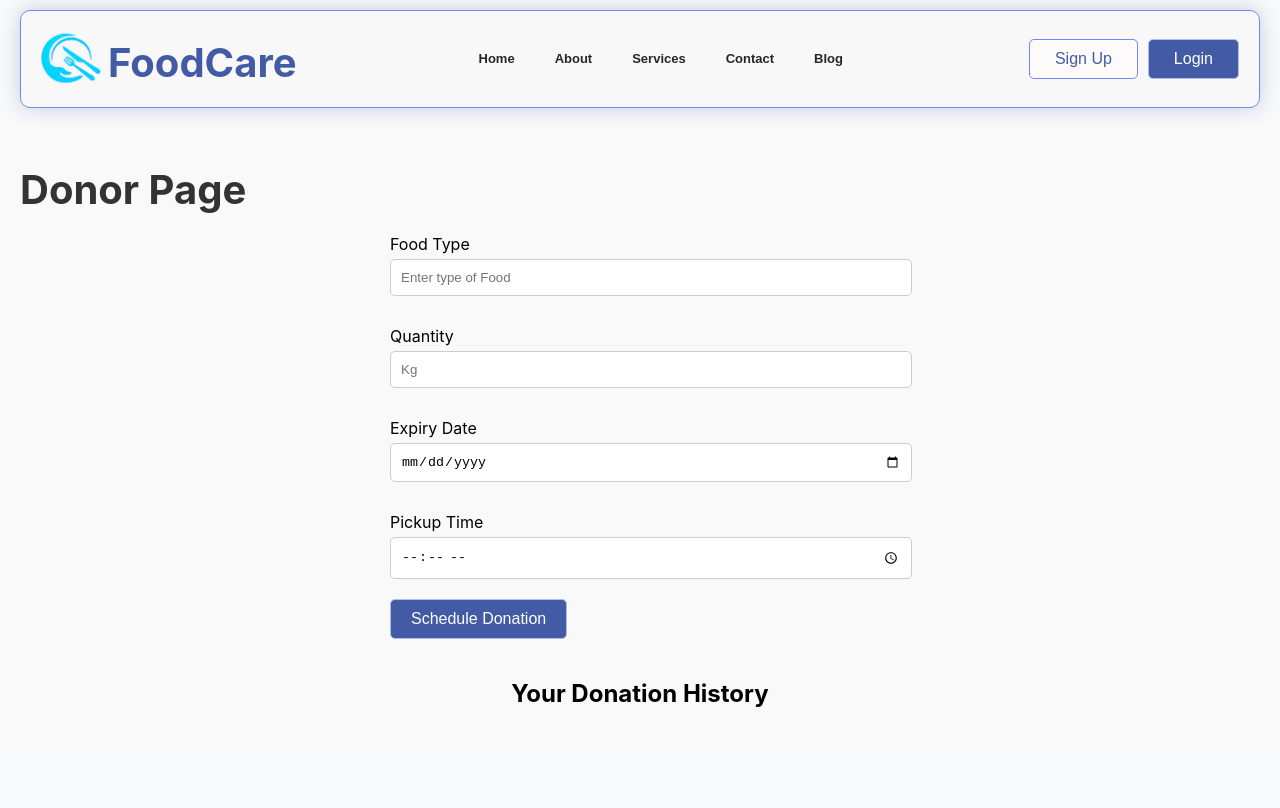
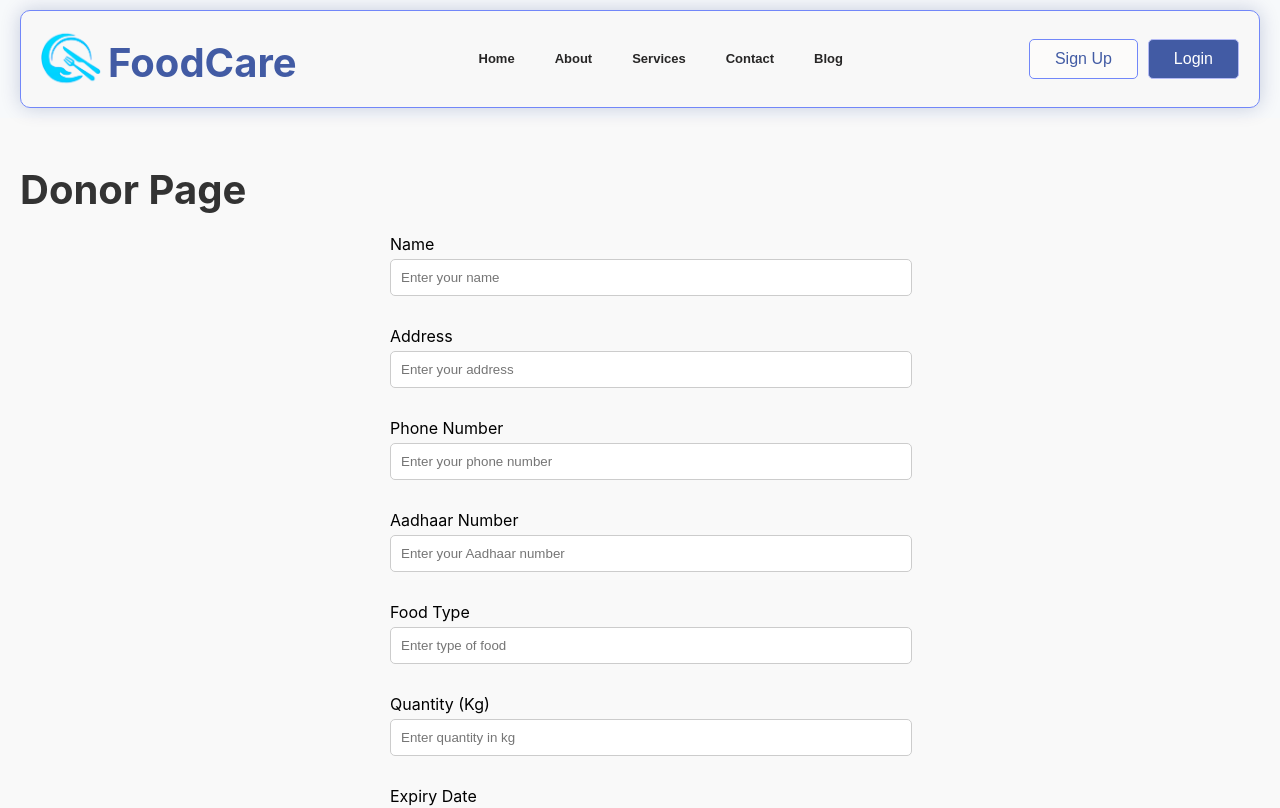
Before and after one commit to Arunitdy/Food-Donation-and-Distribution-Management-System, a React (Create React App) app in the folder client/: page /Donor in a window 1280 px wide. Shown: the top 808 px of the page. Built offline with nearby package versions, Linux system fonts and the light colour scheme.

Commit message:
cam test

```diff
--- a/client/package.json
+++ b/client/package.json
@@ -11,6 +11,7 @@
     "react-dom": "^18.3.1",
     "react-router-dom": "^6.26.2",
     "react-scripts": "5.0.1",
+    "tesseract.js": "^5.1.1",
     "web-vitals": "^2.1.4"
   },
   "scripts": {
--- a/client/src/App.js
+++ b/client/src/App.js
@@ -7,14 +7,14 @@ import { Home } from './Home/Home';
 import { Navbar } from './Navbar/Navbar';
 import { Footer } from './Footer/Footer';
 import {Donor} from './Sector/Donor/Donor'
-import { Center } from './Sector/Center/Center';
+import { Inventory } from './Sector/Inventory/Inventory';
 import { Receiver } from './Sector/Receiver/Receiver';
 import { Employee } from './Sector/Employee/Employee';
 import { Profile } from './Profile/Profile';
 
 function App() {
   const [loginSiginin, setLoginSiginin] = useState(() => {
-    return localStorage.getItem('isLoggedIn') === 'true'; // Default to 'true' if logged in
+    return localStorage.getItem('isLoggedIn') === 'true';
   });
   const [signupVisible, setSignupVisible] = useState(false);
   const [loginVisible, setLoginVisible] = useState(false);
@@ -47,7 +47,7 @@ function App() {
       <Routes>
         <Route path="/" element={<Home />} />
         <Route path="/Donor" element={<Donor />} />
-        <Route path="/Center" element={<Center />} />
+        <Route path="/Inventory" element={<Inventory />} />
         <Route path="/Receiver" element={<Receiver />} />
         <Route path="/Employee" element={<Employee />} />
         <Route path="/profile" element={<Profile setLoginSiginin={setLoginSiginin} />} />
--- a/client/src/Home/Home.js
+++ b/client/src/Home/Home.js
@@ -3,7 +3,7 @@ import './Home.css';
 
 export const Home = () => {
   return (
-    <div className="home">{/* Role Explanation Section
+    <div className="home">{/*
       <img
         src=".https://nss-new-add-media.s3.ap-south-1.amazonaws.com/NSS_USA_site/2023/10/16104028/blogfooddonationdrice.jpg"
         alt="Food Donation"
--- a/client/src/Login/Login.js
+++ b/client/src/Login/Login.js
@@ -47,9 +47,9 @@ export const Login = ({ setLoginSiginin, setLoginVisible }) => {
         console.log("Donor");
         sectorPage="/Donor";
 
-      } else if( sector === "Center" ){
-        console.log("Center");
-        sectorPage="/Center";
+      } else if( sector === "Inventory" ){
+        console.log("Inventory");
+        sectorPage="/Inventory";
 
       }else if( sector === 'Receiver' ){
         console.log("Receiver");
@@ -90,7 +90,7 @@ export const Login = ({ setLoginSiginin, setLoginVisible }) => {
           >
             <option value="" disabled>Select your sector</option>
             <option value="Donor">Donor</option>
-            <option value="Center">Center</option>
+            <option value="Inventory">Inventory</option>
             <option value="Receiver">Receiver</option>
             <option value="Employee">Employee</option>
           </select>
--- a/client/src/Sector/Donor/Donor.jsx
+++ b/client/src/Sector/Donor/Donor.jsx
@@ -6,12 +6,19 @@ export const Donor = () => {
   const [quantity, setQuantity] = useState('');
   const [expiryDate, setExpiryDate] = useState('');
   const [pickupTime, setPickupTime] = useState('');
+  const [address, setAddress] = useState(''); // New state for address
+  const [phone, setPhone] = useState(''); // New state for phone number
+  const [name, setName] = useState(''); // New state for donor name
+  const [aadhaar, setAadhaar] = useState(''); // New state for Aadhaar number
   const [donationHistory, setDonationHistory] = useState([]);
 
   const handleDonationSubmit = (e) => {
     e.preventDefault();
     // Handle donation logic
-    setDonationHistory([...donationHistory, { foodType, quantity, expiryDate, pickupTime, status: 'Pending' }]);
+    setDonationHistory([
+      ...donationHistory,
+      { foodType, quantity, expiryDate, pickupTime, address, phone, name, aadhaar, status: 'Pending' }
+    ]);
   };
 
   return (
@@ -21,20 +28,82 @@ export const Donor = () => {
       {/* Schedule Donation Form */}
       <form onSubmit={handleDonationSubmit}>
         <div>
-          <label>Food Type</label>
-          <input type="text" value={foodType}  placeholder="Enter type of Food"onChange={(e) => setFoodType(e.target.value)} />
+          <label>Name</label>
+          <input
+            type="text"
+            value={name}
+            placeholder="Enter your name"
+            onChange={(e) => setName(e.target.value)}
+            required
+          />
         </div>
         <div>
-          <label>Quantity</label>
-          <input type="number" value={quantity} placeholder="Kg"onChange={(e) => setQuantity(e.target.value)} />
+          <label>Address</label>
+          <input
+            type="text"
+            value={address}
+            placeholder="Enter your address"
+            onChange={(e) => setAddress(e.target.value)}
+            required
+          />
+        </div>
+        <div>
+          <label>Phone Number</label>
+          <input
+            type="tel"
+            value={phone}
+            placeholder="Enter your phone number"
+            onChange={(e) => setPhone(e.target.value)}
+            required
+          />
+        </div>
+        <div>
+          <label>Aadhaar Number</label>
+          <input
+            type="text"
+            value={aadhaar}
+            placeholder="Enter your Aadhaar number"
+            onChange={(e) => setAadhaar(e.target.value)}
+            required
+          />
+        </div>
+        <div>
+          <label>Food Type</label>
+          <input
+            type="text"
+            value={foodType}
+            placeholder="Enter type of food"
+            onChange={(e) => setFoodType(e.target.value)}
+            required
+          />
+        </div>
+        <div>
+          <label>Quantity (Kg)</label>
+          <input
+            type="number"
+            value={quantity}
+            placeholder="Enter quantity in kg"
+            onChange={(e) => setQuantity(e.target.value)}
+            required
+          />
         </div>
         <div>
           <label>Expiry Date</label>
-          <input type="date" value={expiryDate} onChange={(e) => setExpiryDate(e.target.value)} />
+          <input
+            type="date"
+            value={expiryDate}
+            onChange={(e) => setExpiryDate(e.target.value)}
+            required
+          />
         </div>
         <div>
           <label>Pickup Time</label>
-          <input type="time" value={pickupTime} onChange={(e) => setPickupTime(e.target.value)} />
+          <input
+            type="time"
+            value={pickupTime}
+            onChange={(e) => setPickupTime(e.target.value)}
+            required
+          />
         </div>
         <button type="submit">Schedule Donation</button>
       </form>
@@ -43,7 +112,10 @@ export const Donor = () => {
       <h2>Your Donation History</h2>
       <ul>
         {donationHistory.map((donation, index) => (
-          <li key={index}>{`${donation.foodType} -${donation.quantity} -${donation.expiryDate}- ${donation.pickupTime} - ${donation.status}`}</li>
+          <li key={index}>
+            {`Name: ${donation.name}, Address: ${donation.address}, Phone: ${donation.phone}, Aadhaar: ${donation.aadhaar},
+            Food: ${donation.foodType}, Quantity: ${donation.quantity}kg, Expiry: ${donation.expiryDate}, Pickup: ${donation.pickupTime}, Status: ${donation.status}`}
+          </li>
         ))}
       </ul>
     </div>
--- a/client/src/Sector/Receiver/Receiver.jsx
+++ b/client/src/Sector/Receiver/Receiver.jsx
@@ -5,6 +5,9 @@ export const Receiver = function () {
     console.log("Receiver jsx");
 
     const [formData, setFormData] = useState({
+        name: '',
+        address: '',
+        phone: '',
         foodType: '',
         date: '',
         time: '',
@@ -22,23 +25,69 @@ export const Receiver = function () {
 
     const handleSubmit = (e) => {
         e.preventDefault();
-        if (formData.foodType && formData.date && formData.time && formData.quantity) {
+        const { name, address, phone, foodType, date, time, quantity } = formData;
+        if (name && address && phone  && foodType && date && time && quantity) {
             console.log("Submitted Data:", formData);
             const newRequest = {
                 ...formData,
                 status: "Pending"
             };
             setDonationHistory([...ReceiverHistory, newRequest]);
-            setFormData({ foodType: '', date: '', time: '', quantity: '' });
+            setFormData({
+                name: '',
+                address: '',
+                phone: '',
+                foodType: '',
+                date: '',
+                time: '',
+                quantity: ''
+            });
         }
     };
-
 
     return (
         <div className='receiver'>
             <h1 className='receiver-title'>Request Food Assistance</h1>
 
             <form onSubmit={handleSubmit} className='receiver-form'>
+                <div className='form-group'>
+                    <label htmlFor="name">Name</label>
+                    <input
+                        type="text"
+                        id="name"
+                        name="name"
+                        value={formData.name}
+                        onChange={handleChange}
+                        placeholder="Enter your name"
+                        required
+                    />
+                </div>
+
+                <div className='form-group'>
+                    <label htmlFor="address">Address</label>
+                    <input
+                        type="text"
+                        id="address"
+                        name="address"
+                        value={formData.address}
+                        onChange={handleChange}
+                        placeholder="Enter your address"
+                        required
+                    />
+                </div>
+
+                <div className='form-group'>
+                    <label htmlFor="phone">Phone Number</label>
+                    <input
+                        type="tel"
+                        id="phone"
+                        name="phone"
+                        value={formData.phone}
+                        onChange={handleChange}
+                        placeholder="Enter your phone number"
+                        required
+                    />
+                </div>
                 <div className='form-group'>
                     <label htmlFor="foodType">Type of Food</label>
                     <input
@@ -96,6 +145,10 @@ export const Receiver = function () {
             <ul className="previous-requests">
                 {ReceiverHistory.map((receiver, index) => (
                     <li key={index} className={`request-item ${receiver.status.toLowerCase()}`}>
+                        <strong>Name:</strong> {receiver.name} <br />
+                        <strong>Address:</strong> {receiver.address} <br />
+                        <strong>Phone:</strong> {receiver.phone} <br />
+                        <strong>Aadhaar:</strong> {receiver.aadhaar} <br />
                         <strong>Food Type:</strong> {receiver.foodType} <br />
                         <strong>Date:</strong> {receiver.date} <br />
                         <strong>Time:</strong> {receiver.time} <br />
--- a/client/src/Signup/Signup.js
+++ b/client/src/Signup/Signup.js
@@ -45,9 +45,9 @@ export const Signup = ({ setSignupVisible, setLoginSiginin }) => {
         console.log("Donor");
         sectorPage="/Donor";
 
-      } else if( sector === "Center" ){
-        console.log("Center");
-        sectorPage="/Center";
+      } else if( sector === "Inventory" ){
+        console.log("Inventory");
+        sectorPage="/Inventory";
 
       }else if( sector === 'Receiver' ){
         console.log("Receiver");
@@ -85,7 +85,7 @@ export const Signup = ({ setSignupVisible, setLoginSiginin }) => {
             >
               <option value="" disabled>Select your sector</option>
               <option value="Donor">Donor</option>
-              <option value="Center">Center</option>
+              <option value="Inventory">Inventory</option>
               <option value="Receiver">Receiver</option>
               <option value="Employee">Employee</option>
             </select>
--- a/package.json
+++ b/package.json
@@ -2,6 +2,7 @@
   "dependencies": {
     "axios": "^1.7.7",
     "firebase": "^10.13.2",
-    "react-router-dom": "^6.26.2"
+    "react-router-dom": "^6.26.2",
+    "react-webcam": "^7.2.0"
   }
 }
```
Also changed, not shown: client/src/Sector/Inventory/Inventory.css (renamed from client/src/Sector/Center/Center.css, +7 -7 lines), client/src/Sector/Inventory/Inventory.jsx (renamed from client/src/Sector/Center/Center.jsx, +4 -5 lines), 2 other files (tests, documents, lock files or other folders).
